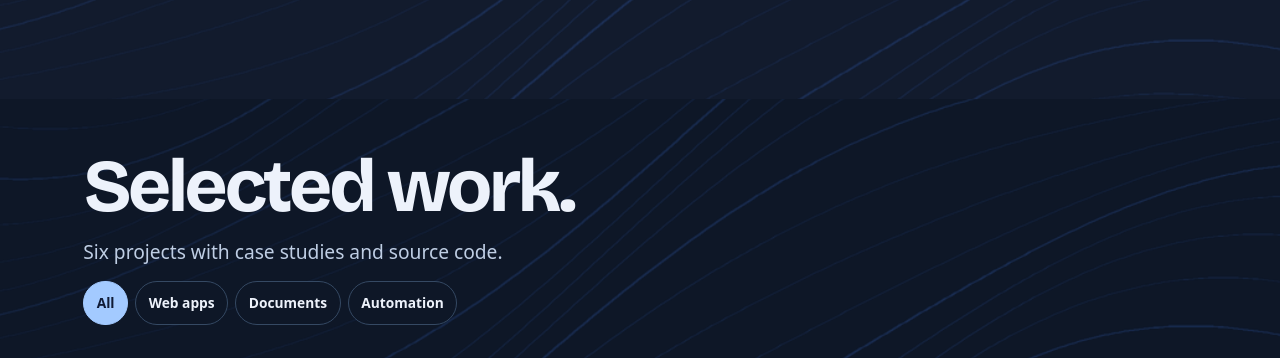
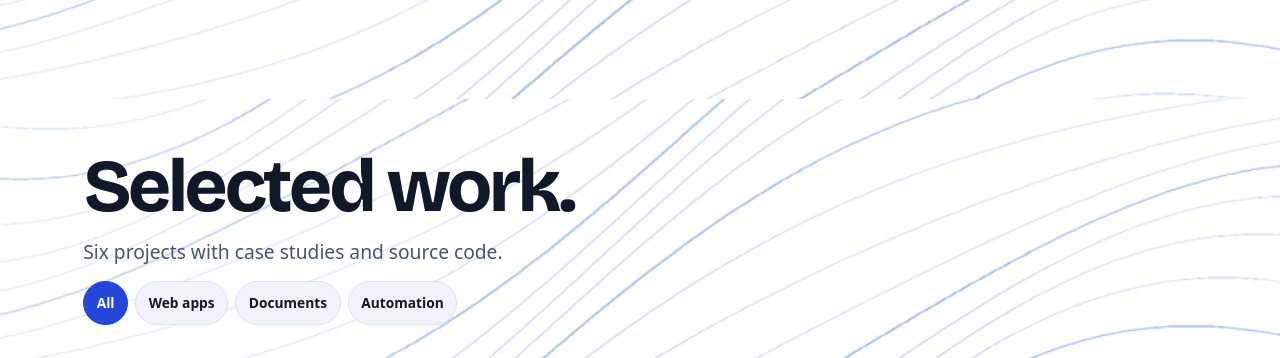
Before and after one commit to AshhabQuddusi/Portfolio-Website, a plain HTML site: page index.html in a window 1280 px wide. Shown: the part 1379-1737 px from the top of the page. Drawn offline with Linux system fonts and the dark colour scheme.

Commit message:
Keep contour sections white in every color scheme

```diff
--- a/style.css
+++ b/style.css
@@ -47,21 +47,15 @@
   --section-pad: clamp(4rem, 8vw, 8rem);
 }
 @media (prefers-color-scheme: dark) {
-  :root {
+  .project-dialog {
+    color-scheme: dark;
     --ink: #edf2fb;
     --copy: #bfcee4;
-    --subtle: #b0bfcf;
     --paper: #121b2d;
     --paper-alt: #0e1727;
-    --surface: #162237;
     --line: #354963;
     --chip: #213550;
     --accent-copy: #aec9ff;
-    --accent-fill: #a3caff;
-    --accent-fill-ink: #101b36;
-    --board: #283f66;
-    --board-edge: #213759;
-    --grid-line: #7e9ac43b;
   }
 }
 @supports (color: AccentColor) {
@@ -84,6 +78,10 @@ ul { list-style: none; padding: 0; }
 .container { width: min(87%, 86rem); margin-inline: auto; }
 .icon { flex: none; stroke: currentColor; fill: none; stroke-width: 1.65; stroke-linecap: round; stroke-linejoin: round; }
 .section { padding-block: var(--section-pad); }
+.profile-section, .work-section, .skills-section {
+  color-scheme: light;
+  background: var(--surface);
+}
 .motion-section, .project-scene { position: relative; isolation: isolate; }
 .section-motion { position: absolute; inset: 0; z-index: -1; overflow: clip; pointer-events: none; }
 .section-motion::before { content: ""; position: absolute; inset: -23% -12%; }
@@ -95,9 +93,6 @@ ul { list-style: none; padding: 0; }
   background: url("assets/ribbons.webp") center / max(60rem, 100%) 100% no-repeat;
 }
 .hero .ribbons { mix-blend-mode: screen; opacity: .85; }
-@media (prefers-color-scheme: dark) {
-  .contours { opacity: .6; }
-}
 @supports (animation-timeline: view()) {
   @media (prefers-reduced-motion: no-preference) {
     .motion-section { view-timeline: --section-view block; }
@@ -212,7 +207,7 @@ h3, h4 { font-weight: 720; }
 .stats dt { font-size: clamp(.78rem,1.22vw,.95rem); font-weight: 620; }
 .stats dd { font: 760 clamp(2.3rem,4.65vw,4.35rem)/1 var(--display); letter-spacing: -.06em; }
 
-.work-section { background: var(--paper-alt); --project-width: min(75vw,74rem); --project-edge: max(1.05rem,calc((100% - var(--project-width)) / 2)); }
+.work-section { --project-width: min(75vw,74rem); --project-edge: max(1.05rem,calc((100% - var(--project-width)) / 2)); }
 .project-scene { padding-block: var(--section-pad); }
 .project-heading { margin-bottom: clamp(1.1rem,2.5vw,2.2rem); }
 .project-heading h2 { font-size: clamp(2.75rem,5.8vw,6rem); }
@@ -270,7 +265,6 @@ h3, h4 { font-weight: 720; }
 .role-heading .date { flex: none; }
 .role-desc { color: var(--copy); max-width: 74ch; margin-top: .8rem; }
 
-.skills-section { background: var(--paper-alt); }
 #skill-filters { margin-block: 1.35rem 1.5rem; }
 .skill-list { display: grid; grid-template-columns: repeat(4,minmax(0,1fr)); gap: .55rem; padding: clamp(.85rem,2.3vw,2rem); border: 1px solid var(--line); border-radius: var(--radius); background: var(--paper); }
 .skill-list li { min-width: 0; overflow-wrap: anywhere; padding: .7rem .85rem; border-radius: .65rem; background: var(--chip); color: var(--ink); font-size: .95rem; font-weight: 570; }
```
